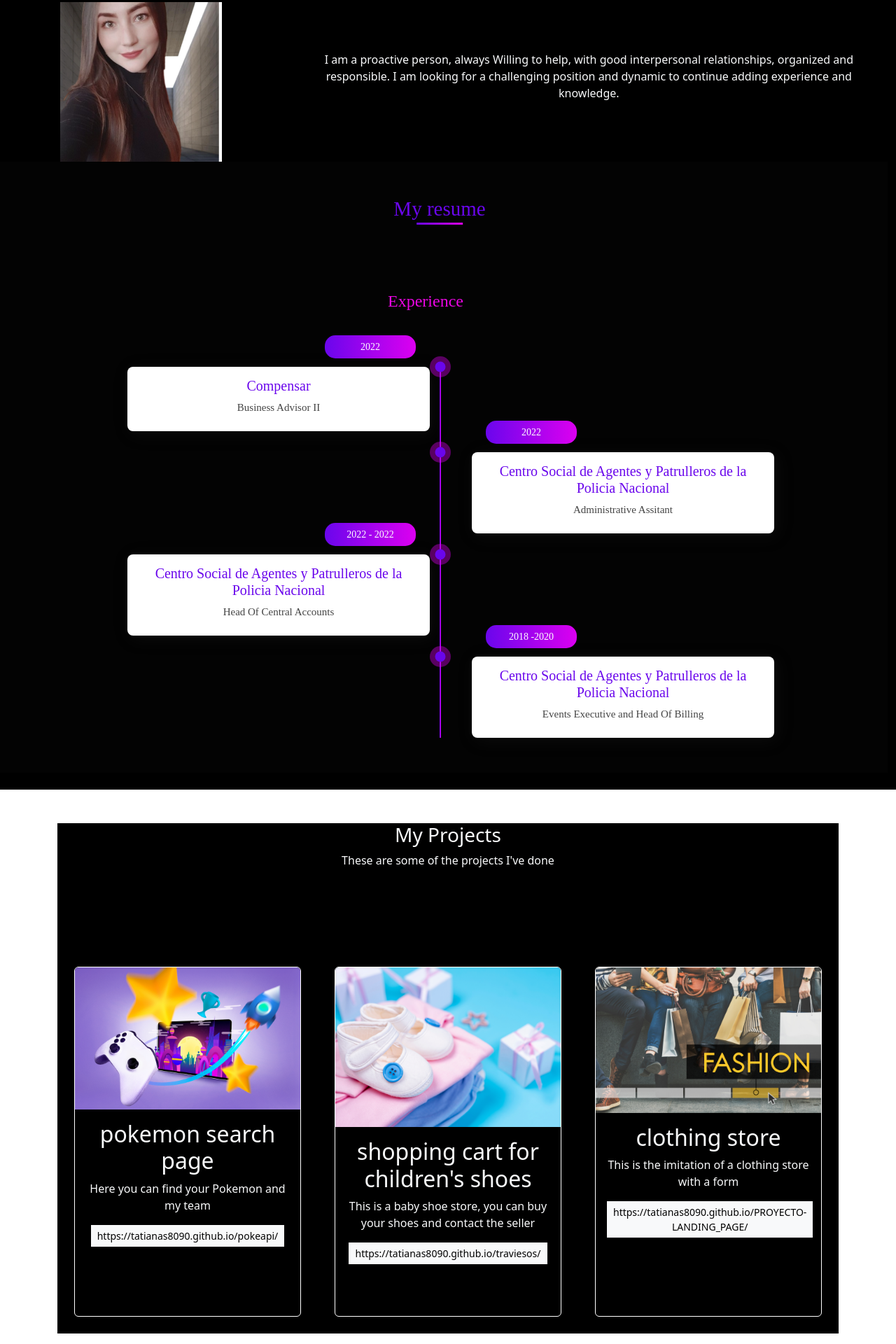
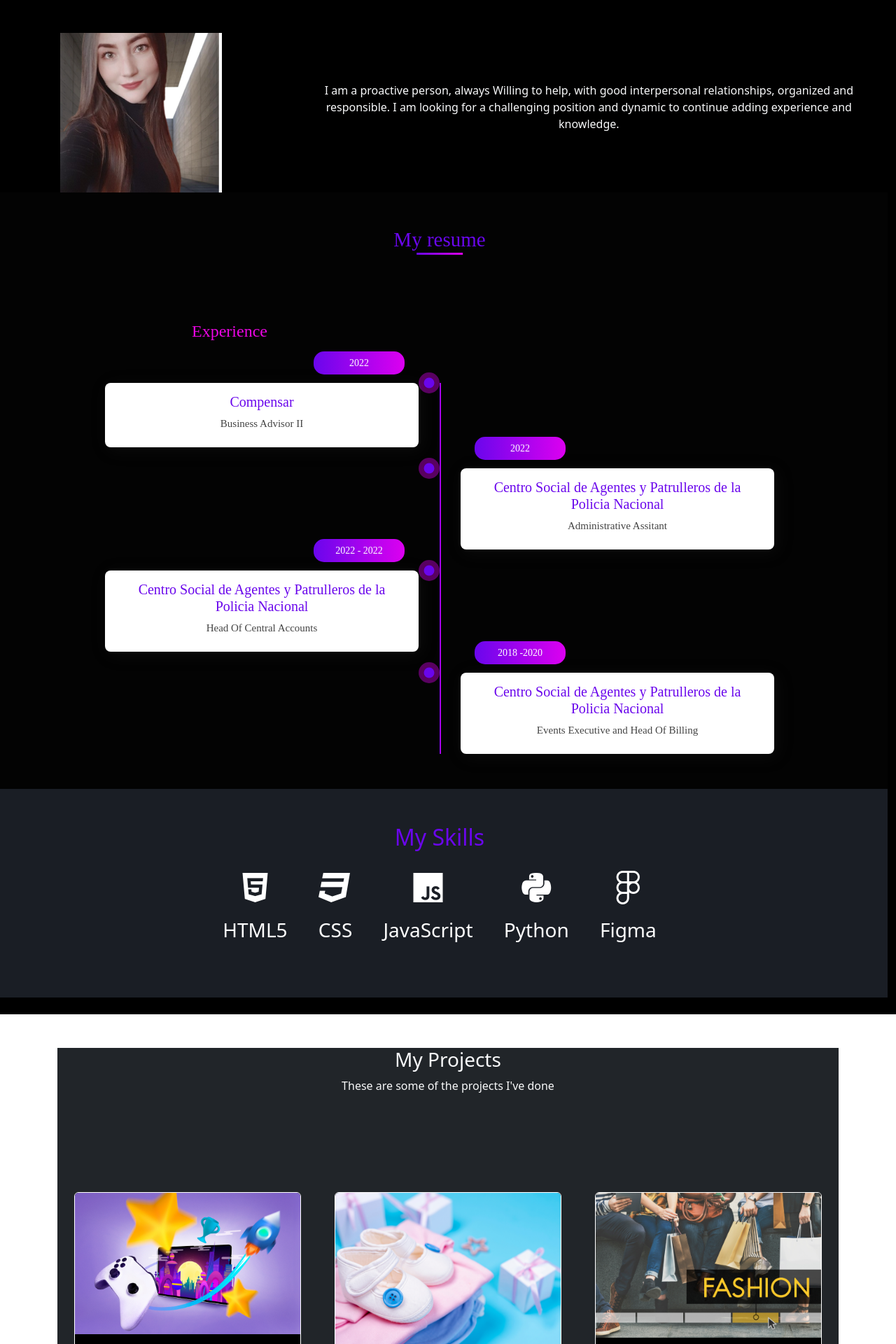
Before and after one commit to tatianas8090/portfolio, a Django app: page / in a window 1280 px wide. Shown: the part 337-2257 px from the top of the page at 70% size. Run offline with Django 4.2, Linux system fonts and the light colour scheme; data comes from the database, SQL or seed files in the repository; both versions use the stored data as it was after the commit.

Commit message:
seagregaelfooter

```diff
--- a/blog/models.py
+++ b/blog/models.py
@@ -4,5 +4,8 @@ import datetime
 class post(models.Model):
     title = models.CharField(max_length=100)
     description = models.TextField(max_length=300)
-    image = models.ImageField(upload_to='blog/images')
+    image = models.ImageField(upload_to="blog/images")
     date = models.DateField(datetime.date.today)
+
+def _str_(self) -> str:
+        return self.title
--- a/blog/templates/posts.html
+++ b/blog/templates/posts.html
@@ -1,7 +1,7 @@
 {% extends 'layout.html'%} {% load static %}
 
 {% block content  %}
-<h1 class="text-center">Posts</h1>
+<h1 class="text-center" style="color: rgb(106, 6, 236);">My Projects</h1>
 
 {% for post in posts %}
 <div class="p-3">
@@ -17,8 +17,6 @@
     </div>
 
 </div>
-
-
 </div>
 </div>
 {% endfor %}
--- a/blog/urls.py
+++ b/blog/urls.py
@@ -1,9 +1,10 @@
 from django.urls import path
-from .views import render_posts, post_detail
+from .views import posts, post_detail
 
-app_name = 'blog'
+app_name= "blog"
 
 urlpatterns = [
-    path('', render_posts, name='posts'),
-    path('<int:post_id>', post_detail, name='post_detail'),
+    path('', posts, name='posts'),
+    path('<int:post_id>', post_detail, name="post_detail"),
+
 ]
--- a/portfolio/static/main.css
+++ b/portfolio/static/main.css
@@ -1,8 +1,3 @@
-*{
-    padding: 0;
-    margin: 0;
-    box-sizing: border-box;
-}
 .main{
     width: 100%;
     height: auto;
@@ -29,12 +24,12 @@
     background-image: linear-gradient(to right, rgb(106, 6, 236), rgb(220, 0, 240));
     transform: translateX(-50%);
 }
-.experienceabout{
+.experienceabout {
     font-weight: 500;
     color: rgb(236, 6, 228);
     float:left;
-    height: 100px;
-    margin-right: 40px;
+    height: 80px;
+    margin-right: 600px;
 
 }
 
@@ -61,7 +56,7 @@
     width: 50%;
     height: auto;
     padding: 15px 20px;
-    background-color: #fff;
+    background-color: #ffff;
     margin-bottom: 30px;
     border-radius: 8px;
     box-shadow: 4px 4px 25px rgba(51, 51, 51, 0.192);
@@ -143,7 +138,7 @@ ul li .dateabout{
 }
 
 
-/*  Media Query Started  */
+/*  Media Query */
 
 @media screen and (max-width:1224px){
     .containerabout{
@@ -151,36 +146,212 @@ ul li .dateabout{
     }
 }
 
+@media screen and (max-width:1224px){
+    .container{
+        width: 85%;
+    }
+}
+
 @media screen and (max-width:993px){
-    .containerabout{
+    .container{
         width: 80%;
         transform: translateX(15px);
     }
-    .containerabout ul::after{
+    .container ul::after{
         left: -30px;
     }
-    .containerabout ul li{
+    .container ul li{
         width: 100%;
         float: none;
         clear: none;
         margin-bottom: 80px;
     }
-    .containerabout ul li:nth-child(odd){
-        text-align: left;
+    .container ul li:nth-child(odd){
+        text-align: center;
         transform: translateX(0);
     }
-    .containerabout ul li:nth-child(odd) .dateabout{
+    .container ul li:nth-child(odd) .date{
         left: 20px;
     }
-    .containerabout ul li:nth-child(odd) .circle{
-        left: -50px;
+    .container ul li:nth-child(odd) .circle{
+        left: -30px;
         transform: translate(-50%, -50%);
     }
-    .containerabout ul li:nth-child(odd) .circle{
-        right: -30px;
-        transform: translate(-50%, -50%);
-    }
-    .containerabout ul li:nth-child(even){
+    .container ul li:nth-child(even){
         transform: translateX(0);
     }
 }
+
+.skills{
+    padding: 50px;
+    color: rgb(106, 6, 236);
+}
+
+.skill {
+    display: inline-block;
+    flex-direction: column;
+    align-items: center;
+    margin: 20px;
+    color:#fff;
+}
+
+.skill i {
+    font-size: 48px;
+    margin-bottom: 10px;
+}
+
+.skill h3 {
+    margin: 10px 0;
+}
+
+.skill p {
+  font-style: italic;
+}
+
+
+.navbar {
+    background-image: url("../static/portfolio/rectangle\ .png");
+    background-repeat: no-repeat;
+    background-size: cover;
+    color: white;
+    width: 100%;
+    height: 210px;
+}
+
+.tati {
+    top:15px;
+    position: relative;
+    left: 115px;
+}
+
+.tati p {
+    font-weight: bold;
+    font-size: 1.5em;
+    color: rgb(106, 6, 236);
+}
+
+.fullstack-text {
+    font-size: 1.2em;
+    color:#ffff;
+    height: 15px;
+    text-align: center;
+
+}
+
+.fullstack {
+    top: 70px;
+    position: relative;
+}
+
+
+.aboutme{
+    font-size: 29px;
+    font-weight: 500;
+    color: rgb(106, 6, 236);
+    position: relative;
+    margin-bottom: 100px;
+    background-color: rgba(20, 20, 20, 0.192);
+    font-family: poppins;
+    padding: 3px 0;
+    display: grid;
+    place-items: center;
+}
+
+.img {
+    width: 72px;
+    height: 72px
+}
+
+/* FOOTER */
+
+.img {
+    max-width: 100%;
+    height: auto;
+}
+section {
+            padding: 60px 0;
+           /* min-height: 100vh;*/
+        }
+ ul {
+            margin: 0;
+            padding: 0;
+            list-style: none;
+        }
+.contact-area {
+    background: #000;
+    /* width: 100%; */
+}
+
+.contact-content p {
+    font-size: 15px;
+    margin: 30px 0 60px;
+    position: relative;
+}
+
+.contact-content p::after {
+    background: #353C46;
+    bottom: -30px;
+    content: "";
+    height: 1px;
+    left: 50%;
+    position: absolute;
+    transform: translate(-50%);
+    width: 80%;
+}
+
+.contact-content h6 {
+    color: #8b9199;
+    font-size: 15px;
+    font-weight: 400;
+    margin-bottom: 10px;
+}
+.contact-content span {
+    color: #353c47;
+    margin: 0 10px;
+}
+
+.contact-social {
+    margin-top: 30px;
+}
+
+.contact-social > ul {
+    display: inline-flex;
+}
+
+.contact-social ul li a {
+    border: 1px solid #8b9199;
+    color: #8b9199;
+    display: inline-block;
+    height: 40px;
+    margin: 0 10px;
+    padding-top: 7px;
+    transition: all 0.4s ease 0s;
+    width: 40px;
+}
+
+.contact-social ul li a:hover {
+    border: 1px solid #FAB702;
+    color: #FAB702;
+}
+
+.contact-content img {
+    max-width: 210px;
+}
+
+section, footer {
+    background: #1A1E25;
+    color: #868c96;
+}
+
+footer p {
+    padding: 40px 0;
+    text-align: center;
+}
+
+footer img {
+    width: 44px;
+}
+
+.titleposts{
+    color:#000
+}
--- a/portfolio/templates/home.html
+++ b/portfolio/templates/home.html
@@ -1,11 +1,12 @@
 {% extends 'layout.html' %} {% block content %} {% load static %}
 
-<div class="row my-4 text-center row bg-black">
+<div class="backgroundtotal">
+  <div class="row my-4 text-center row bg-dark">
   <h3>My Projects</h3>
   <p>These are some of the projects I've done</p>
   {% for project in projects %}
 
-  <div class="col-md-4 p-4">
+ <div class="col-md-4 p-4">
     <div
       class="card bg-black card-project"
       style="
@@ -13,6 +14,7 @@
         cursor: pointer;
         height: 500px;
         margin-top: 100px;
+        background: #000;
       "
     >
       <img src="{{project.image.url}}" class="card-img-top" />
@@ -35,3 +37,4 @@
 
   {% endfor %} {% endblock %}
 </div>
+</div>
--- a/portfolio/templates/layout.html
+++ b/portfolio/templates/layout.html
@@ -13,7 +13,7 @@
     <link href="https://cdn.jsdelivr.net/npm/bootstrap@5.2.3/dist/css/bootstrap.min.css" rel="stylesheet" integrity="sha384-rbsA2VBKQhggwzxH7pPCaAqO46MgnOM80zW1RWuH61DGLwZJEdK2Kadq2F9CUG65" crossorigin="anonymous">
     <link rel="stylesheet" href="{% static 'main.css' %}">
     <link rel="stylesheet" href "https://fonts.googleapis.com/css2?family=Poppins:wght@400;500;600&family=Rancho&family=Water+Brush&display=swap"/>
-</head>
+</head><link rel="stylesheet" href="https://cdnjs.cloudflare.com/ajax/libs/font-awesome/5.15.2/css/all.min.css">
 <body class="text-light">
 
 
@@ -29,7 +29,6 @@
 </div>
 
 
-<script src="https://cdn.jsdelivr.net/npm/bootstrap@5.2.3/dist/js/bootstrap.bundle.min.js" integrity="sha384-kenU1KFdBIe4zVF0s0G1M5b4hcpxyD9F7jL+jjXkk+Q2h455rYXK/7HAuoJl+0I4" crossorigin="anonymous"></script>
+{% include 'partials/footer.html' %}
 </body >
-{% include 'partials/footer.html' %}
 </html>
--- a/portfolio/templates/partials/aboutme.html
+++ b/portfolio/templates/partials/aboutme.html
@@ -2,6 +2,7 @@
 {% load static %}
 
 <header class= "row bg-black">
+    <p class="aboutme">ABOUT ME</p>
     <div class="row my-4 text-center">
     <div class="col-md-4">
         <img src="{% static 'portfolio/tati.png' %}" alt=""/>
@@ -45,27 +46,29 @@
         </ul>
     </div>
 </div>
-
 </body>
 </html>
-
-
-
-
-
-
-
-
-
-
-
-
-
-
-
-
-
-
-
-
+<section class="skills">
+    <h2>My Skills</h2>
+    <div class="skill">
+      <i class="fab fa-html5"></i>
+      <h3>HTML5</h3>
+    </div>
+    <div class="skill">
+      <i class="fab fa-css3"></i>
+      <h3>CSS</h3>
+    </div>
+    <div class="skill">
+      <i class="fab fa-js"></i>
+      <h3>JavaScript</h3>
+    </div>
+    <div class="skill">
+        <i class="fa-brands fa-python"></i>
+        <h3>Python</h3>
+    </div>
+    <div class="skill">
+        <i class="fa-brands fa-figma"></i>
+        <h3>Figma</h3>
+    </div>
+</section>
 </header>
--- a/portfolio/templates/partials/footer.html
+++ b/portfolio/templates/partials/footer.html
@@ -1,12 +1,23 @@
 {% load static %}
 
-<div class="footer">
-    <div class="contact">
-      <h3 class="data">Contacto:</h3>
-    </div>
-    <div class="Follow Me">
-        <li class="li"><a href="#" class="fa-regular fa-envelope"></a></li>
-        <li class="li"><a href="#" class="fa-solid fa-mobile-screen-button"></i></a>
-      <h3 class="follow-me">Siguenos:</h3>
+<section class="contact-area" id="contact">
+  <div class="footer">
+    <div class="contact-content text-center">
+      <img class="img" src="{% static 'portfolio/logo.png' %}" alt="" />
+      <p>When you are passionate about what you do, every day is free.</p>
+      <div class="hr"></div>
+      <h6>Bogotá, Colombia</h6>
+      <h6>319 260 0888 <span>|</span> tatianasolorzanoa@gmail.com</h6>
+      <div class="contact-social">
+        <ul>
+          <li><a class="hover-target" href="https://www.facebook.com/tatiana.solorzano.146?mibextid=ZbWKwL/"><i class="fab fa-facebook-f"></i></a></li>
+          <li><a class="hover-target" href= "https://www.linkedin.com/in/tatiana-solorzano-572b69235/"><i class="fab fa-linkedin-in"></i></a></li>
+          <li><a class="hover-target" href="https://github.com/tatianas8090/"><i class="fab fa-github"></i></a></li>
+        </ul>
+      </div>
     </div>
   </div>
+</section>
+<footer>
+  <p>&copy; 2022 <img class="bandera" src="{% static 'portfolio/bandera.png' %}" alt="" /> All Rights Reserved.</p>
+</footer>
--- a/portfolio/templates/partials/navbar.html
+++ b/portfolio/templates/partials/navbar.html
@@ -1,27 +1,39 @@
 {% load static %}
 
-<nav class="navbar navbar-expand-lg navbar-dark bg-black">
+<nav class="navbar navbar-expand-lg">
   <div class="container">
-        <img src="{% static 'portfolio/rectangle.png' %}" alt="">
-      <button class="navbar-toggler" type="button" data-bs-toggle="collapse" data-bs-target="#opciones">
+    <img src="{% static 'portfolio/rectangle.png' %}" alt="" />
+    <button
+      class="navbar-toggler"
+      type="button tyle="color: white"
+      data-bs-toggle="collapse"
+      data-bs-target="#opciones"
+    >
      <span class="navbar-toggler-icon"></span>
     </button>
     <div class="collapse navbar-collapse" id="opciones">
       <ul class="navbar-nav ms-auto">
-
         <li class="nav-item d-flex align-items-center">
-                <a class="nav-link" href="/blog" style="color:white;">Home</a>
+          <a class="nav-link" href="" style="color: white">Home</a>
         </li>
-          <li class="nav-item" style="margin-right:25px;">
-            <a class="nav-link" href="/blog" style="color:white;">Portfolio</a>
+        <li class="nav-item" style="margin-right: 25px">
+          <a class="nav-link" href="/blog" style="color: white">Portfolio</a>
         </li>
         <li class="nav-item d-flex align-items-center">
-            <a class="nav-link" href="/About Me" style="color:white;">About Me</a>
+          <a class="nav-link" href="/About Me" style="color: white">About Me</a>
         </li>
         <li class="nav-item d-flex align-items-center">
-            <a class="nav-link" href="/About Me" style="color:white;">Contact</a>
+          <a class="nav-link" href="/About Me" style="color: white">Contact</a>
         </li>
       </ul>
+      <div class="tati">
+      <p class="tati">Tatiana Solórzano</p>
+      </div>
+      <div class="fullstack">
+        <p class="fullstack-text">Full Stack Developer and Tourism</p>
+        <p class="fullstack-text"> And Hospitality Management</p>
+      </div>
+      </div>
     </div>
   </div>
 </nav>
```
Also changed, not shown: blog/templates/post_detail.html (+4 -4 lines), blog/views.py (+8 -5 lines), db.sqlite3, media/blog/images/estilo-moda-descuento-venta-compra_2_6QKs0KK.png (added), media/blog/images/vista-frontal-lindos-accesorios-nina-pequena_2.png (added), portfolio/static/portfolio/bandera.png (added), portfolio/static/portfolio/logo.png (added). Lines whose indentation alone changed are shown as unchanged.
